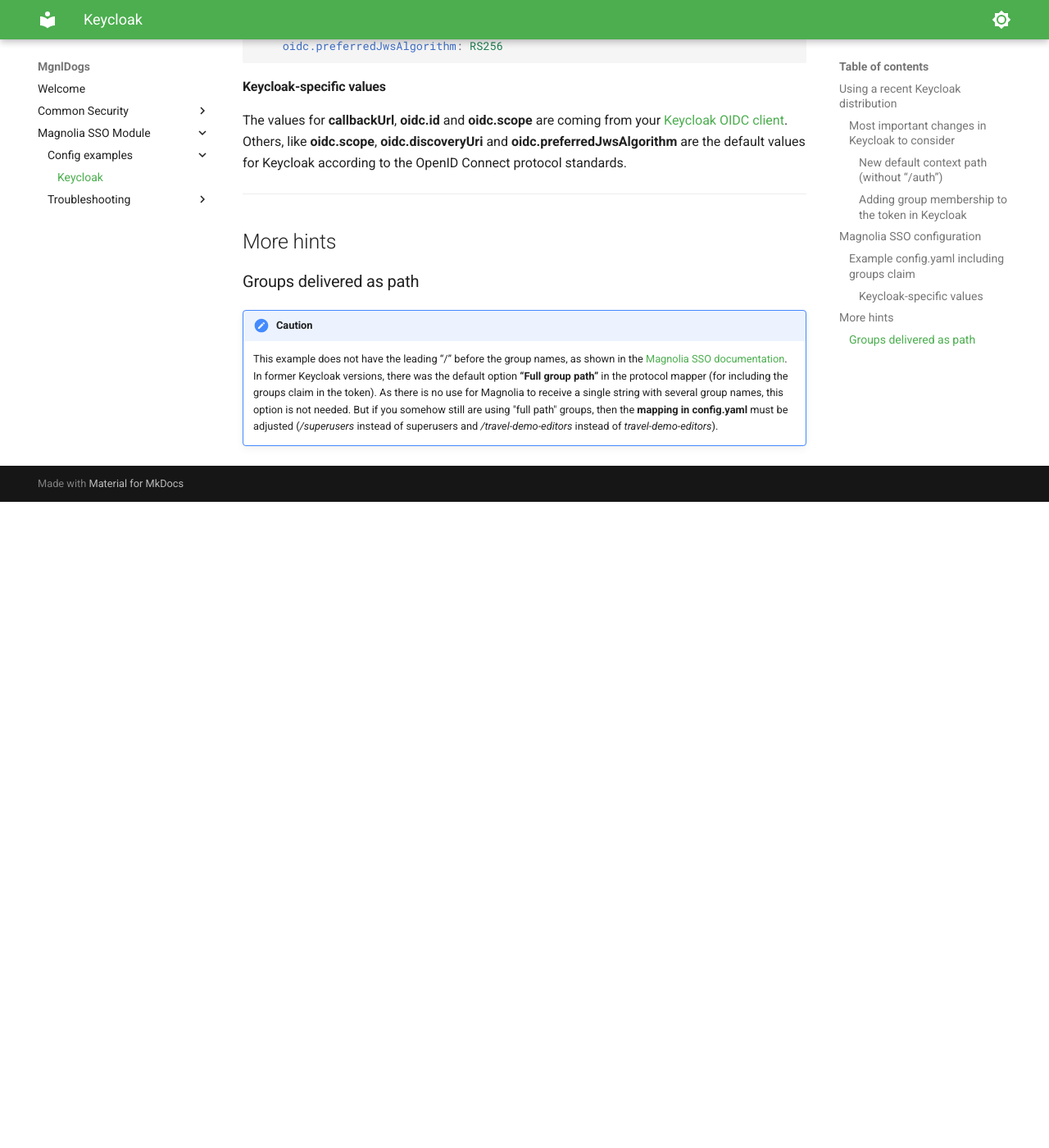
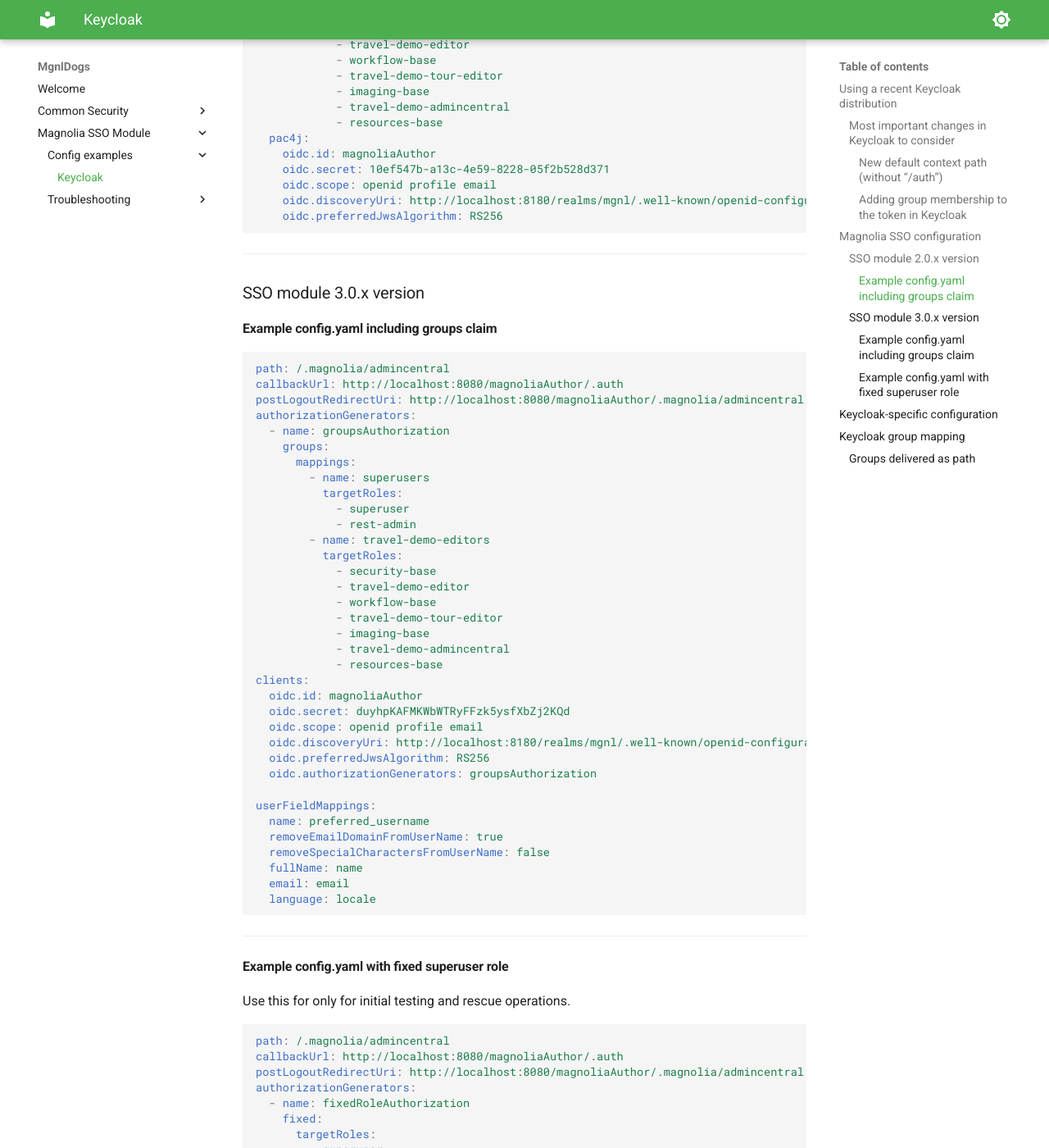
Before and after one commit to serpensalbus/MgnlDogs, an MkDocs documentation site: the page built from docs/Magnolia SSO Module/Config examples/keycloak-sso.md, in a window 1280 px wide and 1400 px high, scrolled down 4095 px. Shown: the whole window at 82% size. Built offline with MkDocs 1.6.1 and Material for MkDocs 9.7.7, drawn with Linux system fonts in a browser that asks for light colours; before the commit the page ends 4707 px from its top, so only the background shows below that; some of the changed text lies outside the part shown.

Commit message:
Fixed broken links and added documentation for module version 3.

````diff
--- a/docs/Magnolia SSO Module/Config examples/keycloak-sso.md
+++ b/docs/Magnolia SSO Module/Config examples/keycloak-sso.md
@@ -7,7 +7,7 @@
 
 !!! info
 
-    Samples and descriptions are based on **Magnolia CMS 6.2.23**, **Magnolia SSO 2.0.6** and **Keycloak 19.0.1**.
+    Samples and descriptions are based on **Magnolia CMS 6.2.x**, **Magnolia SSO** **2.0.x** / **3.0.x** and **Keycloak 19.0.x**.
 
 ## Using a recent Keycloak distribution
 
@@ -72,11 +72,17 @@
 
 ## Magnolia SSO configuration
 
-!!! note
+!!! caution
 
-    Check the official documentation for details about [Magnolia SSO](https://docs.magnolia-cms.com/magnolia-sso/2.0.5/index.html).
+    Between Magnolia 2.x and 3.x module versions, there have been breaking changes. You need to apply matching configuration for the SSO module version that you are going to use in your project.
 
-### Example config.yaml including groups claim
+!!! tip
+
+    Check the [Magnolia documentation pages](https://docs.magnolia-cms.com) for details about the module and configuration. Enter “magnolia sso” in the search field to get to the latest documentation. If you don't use the latest version of the module, use the selector to get to the desired variant.
+
+### SSO module 2.0.x version
+
+#### Example config.yaml including groups claim
 
 ```yaml
 authenticationService:
@@ -108,17 +114,95 @@
     oidc.preferredJwsAlgorithm: RS256
 ```
 
-#### Keycloak-specific values
+---
 
-The values for **callbackUrl**, **oidc.id** and **oidc.scope** are coming from your [Keycloak OIDC client](keycloak-client.md). Others, like **oidc.scope**, **oidc.discoveryUri** and **oidc.preferredJwsAlgorithm** are the default values for Keycloak according to the OpenID Connect protocol standards.
+### SSO module 3.0.x version
+
+#### Example config.yaml including groups claim
+
+```yaml
+path: /.magnolia/admincentral
+callbackUrl: http://localhost:8080/magnoliaAuthor/.auth
+postLogoutRedirectUri: http://localhost:8080/magnoliaAuthor/.magnolia/admincentral
+authorizationGenerators:
+  - name: groupsAuthorization
+    groups:
+      mappings:
+        - name: superusers
+          targetRoles:
+            - superuser
+            - rest-admin
+        - name: travel-demo-editors
+          targetRoles:
+            - security-base
+            - travel-demo-editor
+            - workflow-base
+            - travel-demo-tour-editor
+            - imaging-base
+            - travel-demo-admincentral
+            - resources-base
+clients:
+  oidc.id: magnoliaAuthor
+  oidc.secret: duyhpKAFMKWbWTRyFFzk5ysfXbZj2KQd
+  oidc.scope: openid profile email
+  oidc.discoveryUri: http://localhost:8180/realms/mgnl/.well-known/openid-configuration
+  oidc.preferredJwsAlgorithm: RS256
+  oidc.authorizationGenerators: groupsAuthorization
+
+userFieldMappings:
+  name: preferred_username
+  removeEmailDomainFromUserName: true
+  removeSpecialCharactersFromUserName: false
+  fullName: name
+  email: email
+  language: locale
+```
 
 ---
 
-## More hints
+#### Example config.yaml with fixed superuser role
+
+Use this for only for initial testing and rescue operations.
+
+```yaml
+path: /.magnolia/admincentral
+callbackUrl: http://localhost:8080/magnoliaAuthor/.auth
+postLogoutRedirectUri: http://localhost:8080/magnoliaAuthor/.magnolia/admincentral
+authorizationGenerators:
+  - name: fixedRoleAuthorization
+    fixed:
+      targetRoles:
+        - superuser
+clients:
+  oidc.id: magnoliaAuthor
+  oidc.secret: duyhpKAFMKWbWTRyFFzk5ysfXbZj2KQd
+  oidc.scope: openid profile email
+  oidc.discoveryUri: http://localhost:8180/realms/mgnl/.well-known/openid-configuration
+  oidc.preferredJwsAlgorithm: RS256
+  oidc.authorizationGenerators: fixedRoleAuthorization
+
+userFieldMappings:
+  name: preferred_username
+  removeEmailDomainFromUserName: true
+  removeSpecialCharactersFromUserName: false
+  fullName: name
+  email: email
+  language: locale
+```
+
+---
+
+## Keycloak-specific configuration
+
+The values for **callbackUrl**, **oidc.id** and **oidc.scope** are coming from your [Keycloak OIDC client](/Common%20Security/keycloak-client/). Others, like **oidc.scope**, **oidc.discoveryUri** and **oidc.preferredJwsAlgorithm** are the default values for Keycloak according to the OpenID Connect protocol standards.
+
+---
+
+## Keycloak group mapping
 
 ### Groups delivered as path
 
 !!! caution
 
-    This example does not have the leading “/” before the group names, as shown in the [Magnolia SSO documentation](https://docs.magnolia-cms.com/magnolia-sso/2.0.5/index.html). In former Keycloak versions, there was the default option **“Full group path”** in the protocol mapper (for including the groups claim in the token). As there is no use for Magnolia to receive a single string with several group names, this option is not needed.
+    This example does not have the leading “/” before the group names, as shown in the [Magnolia documentation](https://docs.magnolia-cms.com). In former Keycloak versions, there was the default option **“Full group path”** in the protocol mapper (for including the groups claim in the token). As there is no use for Magnolia to receive a single string with several group names, this option is not needed.
     But if you somehow still are using "full path" groups, then the **mapping in config.yaml** must be adjusted (*/superusers* instead of superusers and */travel-demo-editors* instead of *travel-demo-editors*).
````
Also changed, not shown: docs/Common Security/keycloak-client.md (+1 -1 lines), docs/Magnolia SSO Module/Troubleshooting/lost-access.md (+1 -1 lines).
